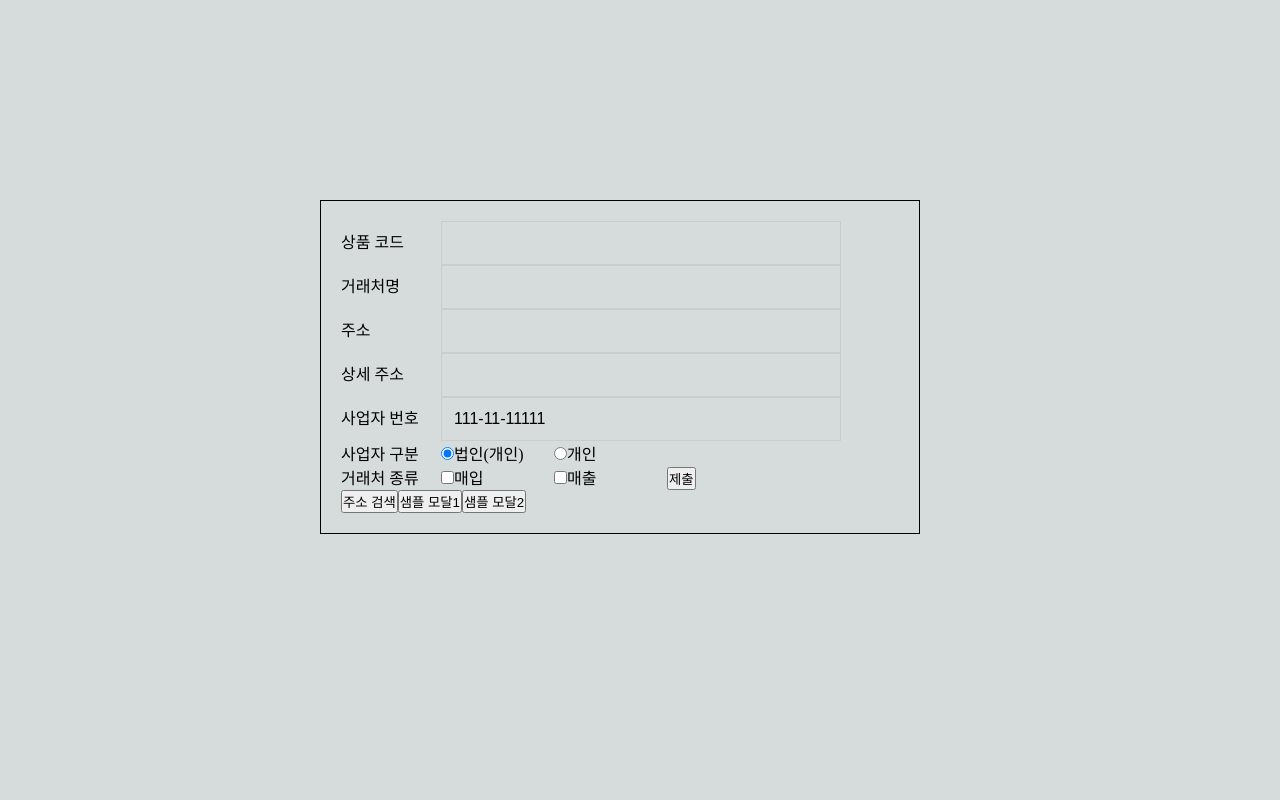
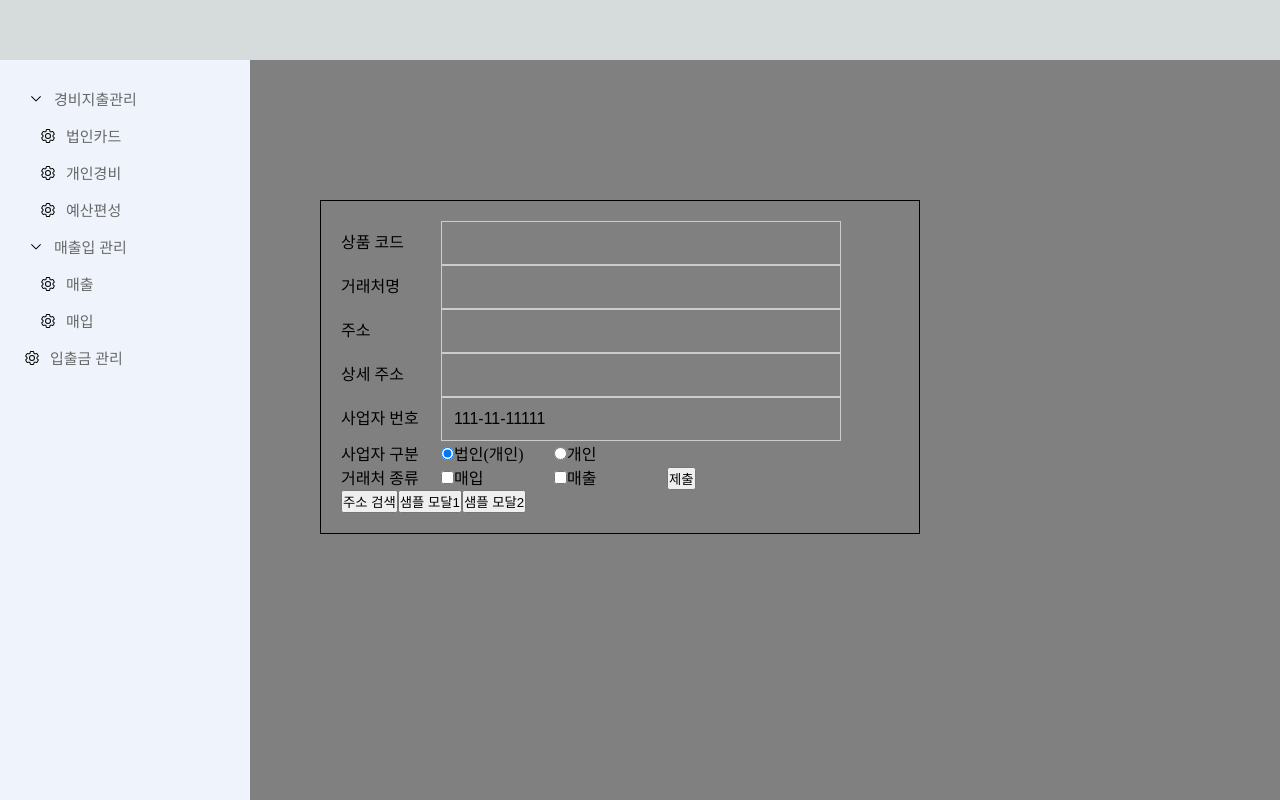
Before and after one commit to kykim00/playground, a Next.js app in the folder 12/: page /form in a window 1280 px wide. Built offline with nearby package versions, Linux system fonts and the light colour scheme.

Commit message:
add Layout and LNB

```diff
--- /dev/null
+++ b/12/src/components/icons/ChevronDown.tsx
@@ -0,0 +1,12 @@
+export default function () {
+  return (
+    <svg xmlns="http://www.w3.org/2000/svg" width="16" height="16" viewBox="0 0 16 16">
+      <path
+        data-name="패스 98685"
+        d="M11 16.5a.5.5 0 0 1-.354-.146L6 11.707 6.707 11 11 15.293 15.293 11l.707.707-4.647 4.647A.5.5 0 0 1 11 16.5"
+        transform="translate(-3 -5.5)"
+        fill="current"
+      />
+    </svg>
+  );
+}
--- /dev/null
+++ b/12/src/components/icons/ChevronUp.tsx
@@ -0,0 +1,14 @@
+export default function () {
+  return (
+    <svg xmlns="http://www.w3.org/2000/svg" width="16" height="16" viewBox="0 0 16 16">
+      <g data-name="그룹 115422">
+        <path
+          data-name="패스 98686"
+          d="M11 11a.5.5 0 0 1 .354.146L16 15.793l-.707.707L11 12.207 6.707 16.5 6 15.793l4.646-4.647A.5.5 0 0 1 11 11"
+          transform="translate(-3 -5.5)"
+          fill="current"
+        />
+      </g>
+    </svg>
+  );
+}
--- /dev/null
+++ b/12/src/components/icons/Setting.tsx
@@ -0,0 +1,14 @@
+export default function () {
+  return (
+    <svg xmlns="http://www.w3.org/2000/svg" width="16" height="16" viewBox="0 0 16 16">
+      <path
+        data-name="합치기 694"
+        d="M14263.607 19425a1.006 1.006 0 0 1-.984-.8l-.249-1.258a6.522 6.522 0 0 1-.658-.381l-1.214.41a.92.92 0 0 1-.321.053 1.006 1.006 0 0 1-.868-.5l-1.18-2.043a1 1 0 0 1 .205-1.248l.96-.848c0-.127-.01-.254-.01-.381s.01-.254.015-.379l-.965-.85a1 1 0 0 1-.205-1.248l1.18-2.047a1.014 1.014 0 0 1 .868-.5.928.928 0 0 1 .321.059l1.209.4a6.2 6.2 0 0 1 .663-.375l.249-1.258a1.006 1.006 0 0 1 .984-.8h2.359a1 1 0 0 1 .98.8l.253 1.258a5.736 5.736 0 0 1 .653.379l1.219-.408a.911.911 0 0 1 .317-.059 1.007 1.007 0 0 1 .867.5l1.181 2.047a.993.993 0 0 1-.205 1.248l-.961.844c.01.127.015.254.015.385s-.01.254-.02.381l.966.848a.992.992 0 0 1 .205 1.248l-1.181 2.043a1 1 0 0 1-.867.5.9.9 0 0 1-.317-.053l-1.209-.41a6.94 6.94 0 0 1-.663.381l-.253 1.258a1 1 0 0 1-.98.8zm-.355-2.777.355 1.779h2.359l.356-1.779a4.337 4.337 0 0 0 1.355-.781l1.711.58 1.185-2.041-1.36-1.2a4.432 4.432 0 0 0 0-1.564l1.365-1.2-1.185-2.043-1.721.58a4.626 4.626 0 0 0-1.346-.785l-.356-1.773h-2.359l-.355 1.773a4.537 4.537 0 0 0-1.36.785l-1.711-.58-1.18 2.043 1.36 1.193a4.443 4.443 0 0 0 0 1.566l-1.36 1.2 1.18 2.041 1.721-.584a4.489 4.489 0 0 0 1.346.79zm-1.468-4.223a3 3 0 1 1 3 3 2.97 2.97 0 0 1-3-3zm1 0a2 2 0 1 0 2-2 1.958 1.958 0 0 0-2 2z"
+        transform="translate(-14256.786 -19410)"
+        stroke="transparent"
+        strokeMiterlimit="10"
+        fill="current"
+      />
+    </svg>
+  );
+}
--- a/12/src/components/layout/LNB.tsx
+++ b/12/src/components/layout/LNB.tsx
@@ -1,3 +1,7 @@
-const LNB = () => {};
+import Accordion from '../ui/accordion';
 
-export default LNB;
+function Lnb() {
+  return <Accordion />;
+}
+
+export default Lnb;
--- /dev/null
+++ b/12/src/components/layout/Layout.tsx
@@ -0,0 +1,25 @@
+import styled from '@emotion/styled';
+import { PropsWithChildren } from 'react';
+import Lnb from './LNB';
+
+export default function ({ children }: PropsWithChildren) {
+  return (
+    <Container>
+      <Lnb />
+      <PageWrap>{children}</PageWrap>
+    </Container>
+  );
+}
+
+const Container = styled.main`
+  position: absolute;
+  display: flex;
+  inset: 60px 0 0;
+  height: calc(100vh - 60px);
+`;
+const PageWrap = styled.div`
+  flex-grow: 1;
+  width: calc(100% - 250px);
+  overflow: auto;
+  background-color: grey;
+`;
--- /dev/null
+++ b/12/src/components/ui/accordion/index.tsx
@@ -0,0 +1,205 @@
+import ChevronDown from '@/components/icons/ChevronDown';
+import ChevronUp from '@/components/icons/ChevronUp';
+import Setting from '@/components/icons/Setting';
+import { css } from '@emotion/react';
+import styled from '@emotion/styled';
+import Link from 'next/link';
+import { PropsWithChildren, useId, useState } from 'react';
+
+type Prop = {
+  Head: React.ReactNode;
+  Buttons?: React.ReactNode;
+  Content: React.ReactNode;
+  isOpen?: boolean;
+  onHeadClick?: () => void;
+} & PropsWithChildren;
+
+interface Menu {
+  name: string;
+  to: string;
+  icon?: () => JSX.Element;
+}
+interface HeadMenu extends Omit<Menu, 'to'> {
+  menus: Menu[];
+}
+
+const LNBRoutes: (HeadMenu | Menu)[] = [
+  {
+    name: '경비지출관리',
+    // icon: ChevronDown,
+    // activeIcon: ChevronUp,
+    menus: [
+      {
+        name: '법인카드',
+        to: '/',
+      },
+      {
+        name: '개인경비',
+        to: '/',
+      },
+      {
+        name: '예산편성',
+        to: '/예산사용',
+      },
+    ],
+  },
+  {
+    name: '매출입 관리',
+    menus: [
+      {
+        name: '매출',
+        to: '/',
+      },
+      {
+        name: '매입',
+        to: '/',
+      },
+    ],
+  },
+  {
+    name: '입출금 관리',
+    to: '/',
+  },
+];
+const Accordion = () => {
+  const [activeMenu, setActiveMenu] = useState('');
+  const handleClickMenu = (name: string) => {
+    setActiveMenu(name);
+  };
+  return (
+    <Container className="no-select">
+      <ul>
+        {LNBRoutes.map(route => {
+          if ('menus' in route) {
+            return <AccordionList {...route} activeMenu={activeMenu} handleClickMenu={handleClickMenu} />;
+          }
+          return (
+            <AccordionItem
+              {...route}
+              isActive={activeMenu === route.name}
+              handleClickMenu={handleClickMenu}
+              isHeadMenu
+            />
+          );
+        })}
+      </ul>
+    </Container>
+  );
+};
+
+export function AccordionList({
+  name,
+  icon,
+  menus,
+  activeMenu,
+  handleClickMenu,
+}: HeadMenu & { activeMenu: string; handleClickMenu: (name: string) => void }) {
+  const [isOpen, setIsOpen] = useState(true);
+  const id = useId();
+  const Icon = icon ?? ChevronUp;
+
+  const handleToggleMenu = () => {
+    setIsOpen(prev => !prev);
+  };
+
+  return (
+    <li>
+      <AccordionListTitle onClick={handleToggleMenu} isOpen={isOpen}>
+        <IconTextWrap>
+          <Icon />
+          <span>{name}</span>
+        </IconTextWrap>
+      </AccordionListTitle>
+      {isOpen && (
+        <ul>
+          {menus.map(menu => {
+            const isActive = activeMenu === menu.name;
+            return (
+              <AccordionItem
+                {...menu}
+                isActive={isActive}
+                key={`${id}_${menu.name}`}
+                handleClickMenu={handleClickMenu}
+              />
+            );
+          })}
+        </ul>
+      )}
+    </li>
+  );
+}
+
+export function AccordionItem({
+  name,
+  icon,
+  to,
+  isActive,
+  handleClickMenu,
+  isHeadMenu = false,
+}: Menu & { isActive: boolean; handleClickMenu: (name: string) => void; isHeadMenu?: boolean }) {
+  const Icon = icon ?? Setting;
+  return (
+    <AccordionListItem onClick={() => handleClickMenu(name)} isActive={isActive} isHeadMenu={isHeadMenu}>
+      {/* <Link href={to}>
+      </Link> */}
+      <IconTextWrap>
+        <Icon />
+        <span>{name}</span>
+      </IconTextWrap>
+    </AccordionListItem>
+  );
+}
+
+const Container = styled.aside`
+  width: 250px;
+  background-color: #eff4fc;
+  color: #676767;
+  font-size: 15px;
+  padding: 20px;
+  ul,
+  li {
+    list-style: none;
+  }
+`;
+
+const AccordionListTitle = styled.div<{ isOpen?: boolean }>`
+  padding: 8px 10px 8px 8px;
+  cursor: pointer;
+  svg {
+    transition: 0.2s all;
+    transition-duration: 0.2s;
+    ${({ isOpen }) =>
+      isOpen &&
+      css`
+        transform: rotate(180deg);
+      `}
+  }
+`;
+
+const AccordionListItem = styled.li<{ isActive?: boolean; isHeadMenu?: boolean }>`
+  padding: ${({ isHeadMenu }) => (isHeadMenu ? '8px 10px 8px 4px' : '8px 10px 8px 20px')};
+  &:hover {
+    background-color: white;
+  }
+  ${({ isActive }) =>
+    isActive &&
+    css`
+      color: #056ac9;
+      background-color: #dae8f8;
+      font-weight: bold;
+
+      svg {
+        path {
+          fill: #056ac9;
+        }
+      }
+    `}
+`;
+
+const IconTextWrap = styled.div`
+  display: flex;
+  align-items: center;
+  gap: 10px;
+`;
+
+export default Accordion;
--- a/12/src/pages/_app.tsx
+++ b/12/src/pages/_app.tsx
@@ -7,6 +7,7 @@ import { appWithTranslation } from 'next-i18next';
 import { ReactQueryDevtools } from '@tanstack/react-query-devtools';
 import toast, { Toaster } from 'react-hot-toast';
 import Modals from '@/components/ui/modals';
+import Layout from '@/components/layout/Layout';
 
 const client = new QueryClient({
   defaultOptions: {
@@ -32,7 +33,9 @@ const App = ({ Component, pageProps }: AppProps) => {
   return (
     <QueryClientProvider client={client}>
       <ErrorBoundary fallback={<h1>Error occured!</h1>}>
-        <Component {...pageProps} />
+        <Layout>
+          <Component {...pageProps} />
+        </Layout>
         <Toaster />
         <Modals />
         <ReactQueryDevtools />
--- a/12/src/styles/globals.css
+++ b/12/src/styles/globals.css
@@ -70,6 +70,14 @@ a {
   text-decoration: none;
 }
 
+.no-select {
+  -webkit-touch-callout: none;
+  -webkit-user-select: none;
+  -khtml-user-select: none;
+  -moz-user-select: none;
+  -ms-user-select: none;
+  user-select: none;
+}
 @media (prefers-color-scheme: dark) {
   html {
     color-scheme: dark;
```
Also changed, not shown: 12/.babelrc (deleted).
